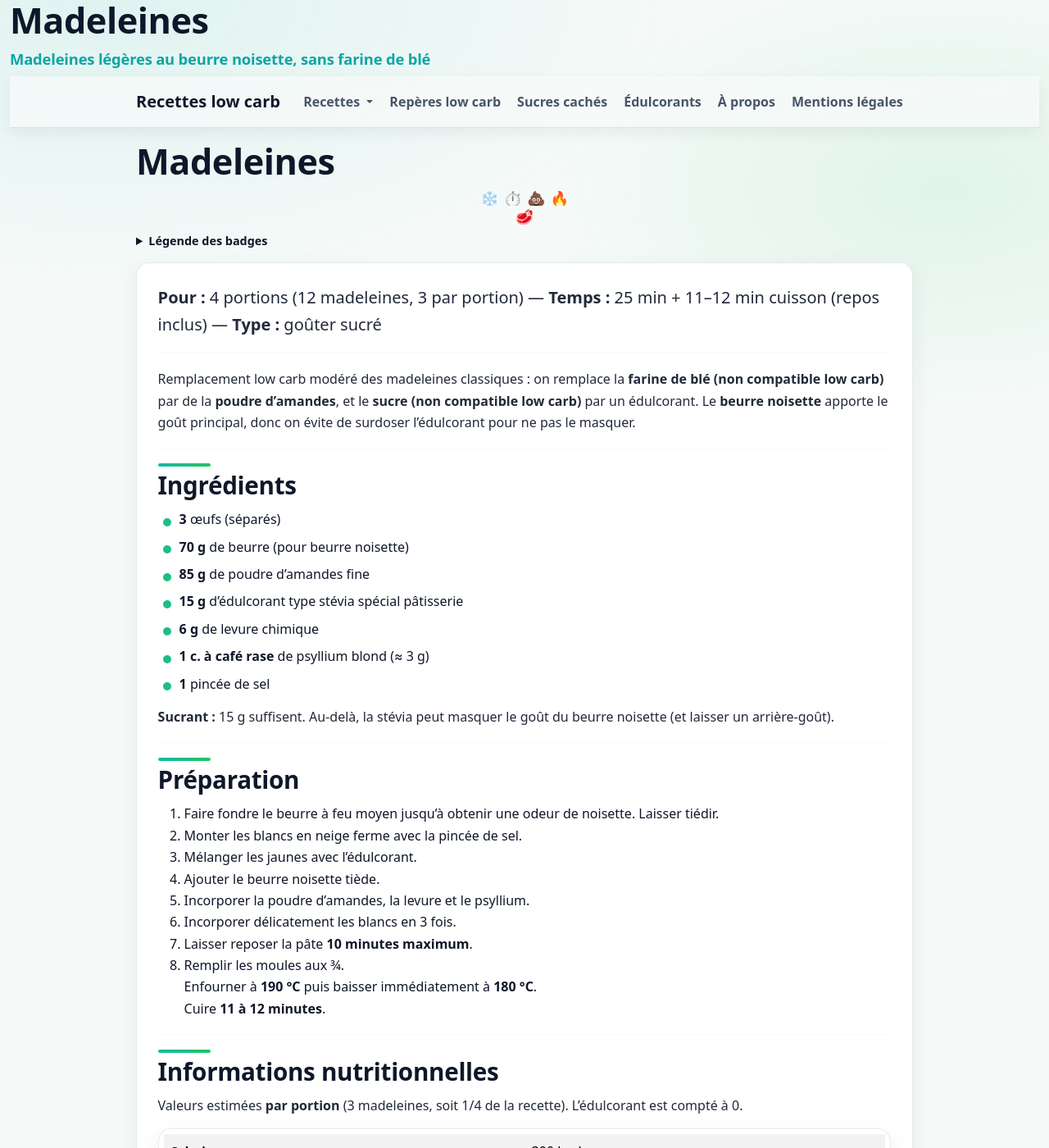
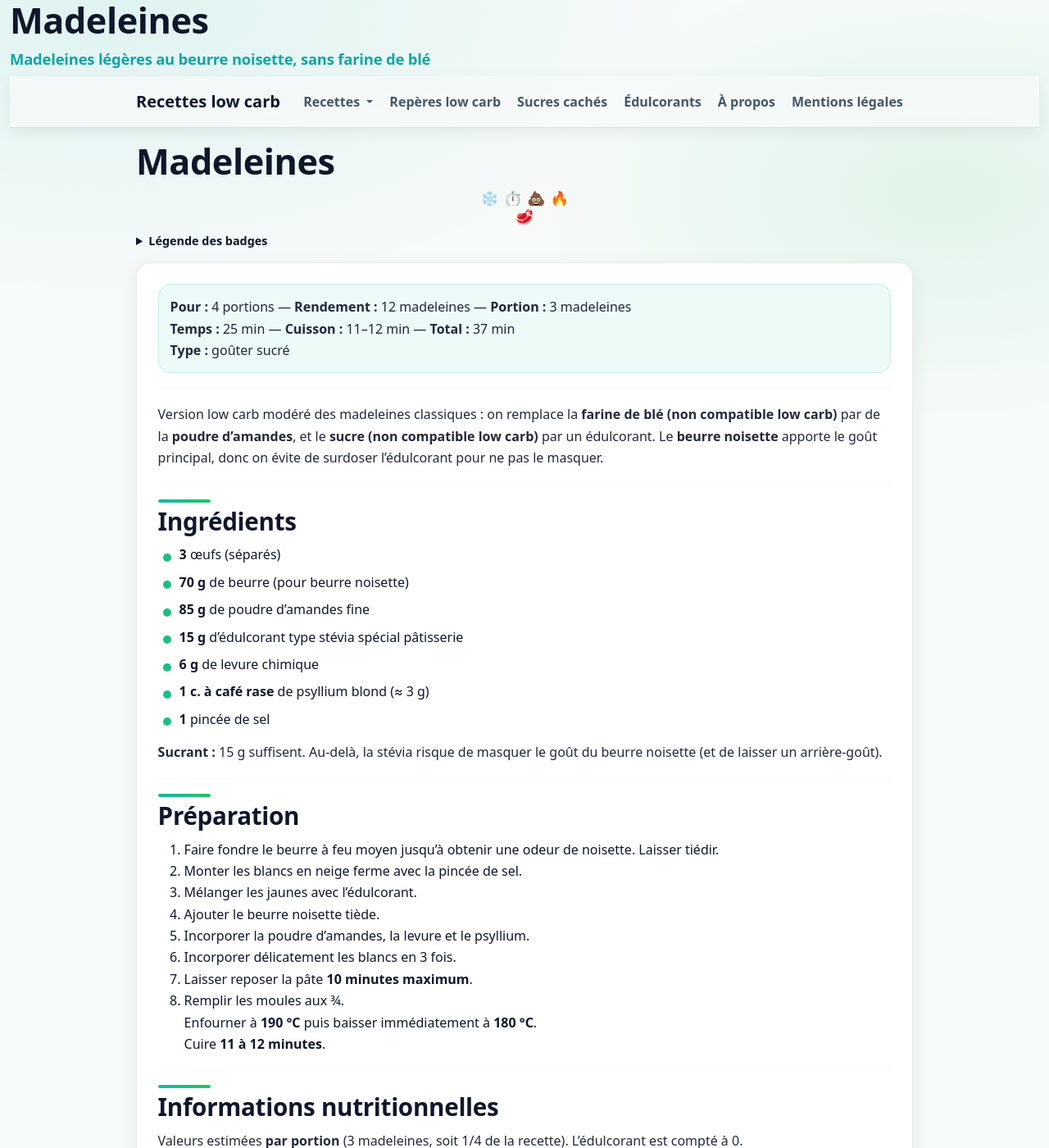
Before and after one commit to laurie-boissay/laurie-boissay.github.io, a Jekyll site: the page built from recettes/madeleines.html, in a window 1280 px wide and 1400 px high. Shown: the whole window at 82% size. Built offline with Jekyll 4.4.1, drawn with Linux system fonts in a browser that asks for light colours; some of the changed text lies outside the part shown.

Commit message:
madeleines

```diff
--- a/recettes/madeleines.html
+++ b/recettes/madeleines.html
@@ -1,24 +1,28 @@
 ---
 layout: recipe
 
-# =========================
-# MÉTADONNÉES PAGE (Jekyll)
-# =========================
+# Titre affiché (site + SEO)
 title: "Madeleines"
+
+# Description courte (listes / SEO)
 description: "Remplacement low carb modéré des madeleines classiques : beurre noisette, sans farine de blé, sans whey, avec psyllium, texture plus aérienne."
+
+# Titre affiché dans la page recette (souvent identique à title)
 recipe_title: "Madeleines"
+
+# Sous-titre (courte promesse)
 recipe_subtitle: "Madeleines légères au beurre noisette, sans farine de blé"
 
 # Groupe officiel (OK)
 recipe_group: "Gâteaux & biscuits"
 
-# Identifiant fonctionnel : toujours entre guillemets (règle du site)
+# Identifiant fonctionnel (doit être entre guillemets)
 recipe_sort: "madeleines"
 
-# Statut de test (affichage géré par le layout, pas dans le HTML)
+# Recette testée : OK
 recipe_tested: true
 
-# Tags officiels uniquement
+# Tags officiels uniquement (OK)
 tags:
   - gout-sucre
   - low-carb-modere
@@ -27,15 +31,11 @@ tags:
   - riche-en-fibres
   - calorique
 
-# Micronutriments (affichés via une catégorie séparée)
+# Micronutriments (à utiliser uniquement si justifié)
 badges_nutritionnels:
   - vitamine-b12
 
-# =========================
 # JSON-LD (Schema.org)
-# - Le "name" est aligné sur recipe_title
-# - Les temps incluent le repos (10 min) pour être cohérents
-# =========================
 extra_head: |
   <script type="application/ld+json">
   {
@@ -72,26 +72,21 @@ extra_head: |
   </script>
 ---
 
-<!-- =========================================================
-     LEAD (FORMAT MODÈLE)
-     - On reste sur <p class="lead"> … </p> comme tes recettes conformes
-     ========================================================= -->
-<p class="lead">
-  <strong>Pour :</strong> 4 portions (12 madeleines, 3 par portion) —
-  <strong>Temps :</strong> 25 min + 11–12 min cuisson (repos inclus) —
-  <strong>Type :</strong> goûter sucré
-</p>
+<!-- Bandeau d’infos (utilise la classe .recipe-lead présente dans ton CSS) -->
+<div class="recipe-lead">
+  <p class="mb-0">
+    <strong>Pour :</strong> 4 portions — <strong>Rendement :</strong> 12 madeleines — <strong>Portion :</strong> 3 madeleines<br>
+    <strong>Temps :</strong> 25 min — <strong>Cuisson :</strong> 11–12 min — <strong>Total :</strong> 37 min<br>
+    <strong>Type :</strong> goûter sucré
+  </p>
+</div>
 
 <hr>
 
-<!-- =========================================================
-     INTRO COURTE (FORMAT MODÈLE)
-     - Signalement explicite des ingrédients non compatibles low carb
-     ========================================================= -->
+<!-- Intro courte (comme sur le modèle) -->
 <p>
-  Remplacement low carb modéré des madeleines classiques : on remplace la
-  <strong>farine de blé (non compatible low carb)</strong> par de la <strong>poudre d’amandes</strong>, et le
-  <strong>sucre (non compatible low carb)</strong> par un édulcorant.
+  Version low carb modéré des madeleines classiques : on remplace la <strong>farine de blé (non compatible low carb)</strong>
+  par de la <strong>poudre d’amandes</strong>, et le <strong>sucre (non compatible low carb)</strong> par un édulcorant.
   Le <strong>beurre noisette</strong> apporte le goût principal, donc on évite de surdoser l’édulcorant pour ne pas le masquer.
 </p>
 
@@ -109,10 +104,10 @@ extra_head: |
   <li><strong>1</strong> pincée de sel</li>
 </ul>
 
-<!-- Astuce alignée avec ta règle “pas d’arrière-goût d’édulcorant” -->
+<!-- Astuce sucrant : alignée avec ta règle “pas d’arrière-goût d’édulcorant” -->
 <p>
-  <strong>Sucrant :</strong> 15 g suffisent. Au-delà, la stévia peut masquer le goût du beurre noisette
-  (et laisser un arrière-goût).
+  <strong>Sucrant :</strong> 15 g suffisent. Au-delà, la stévia risque de masquer le goût du beurre noisette
+  (et de laisser un arrière-goût).
 </p>
 
 <hr>
@@ -140,7 +135,6 @@ extra_head: |
 
 <p>Valeurs estimées <strong>par portion</strong> (3 madeleines, soit 1/4 de la recette). L’édulcorant est compté à 0.</p>
 
-<!-- Table au format standard du modèle (noyau) -->
 <div class="table-responsive">
   <table class="table table-striped">
     <tbody>
```
Also changed, not shown: other parts of recettes/madeleines.html (+1 -2 lines).
